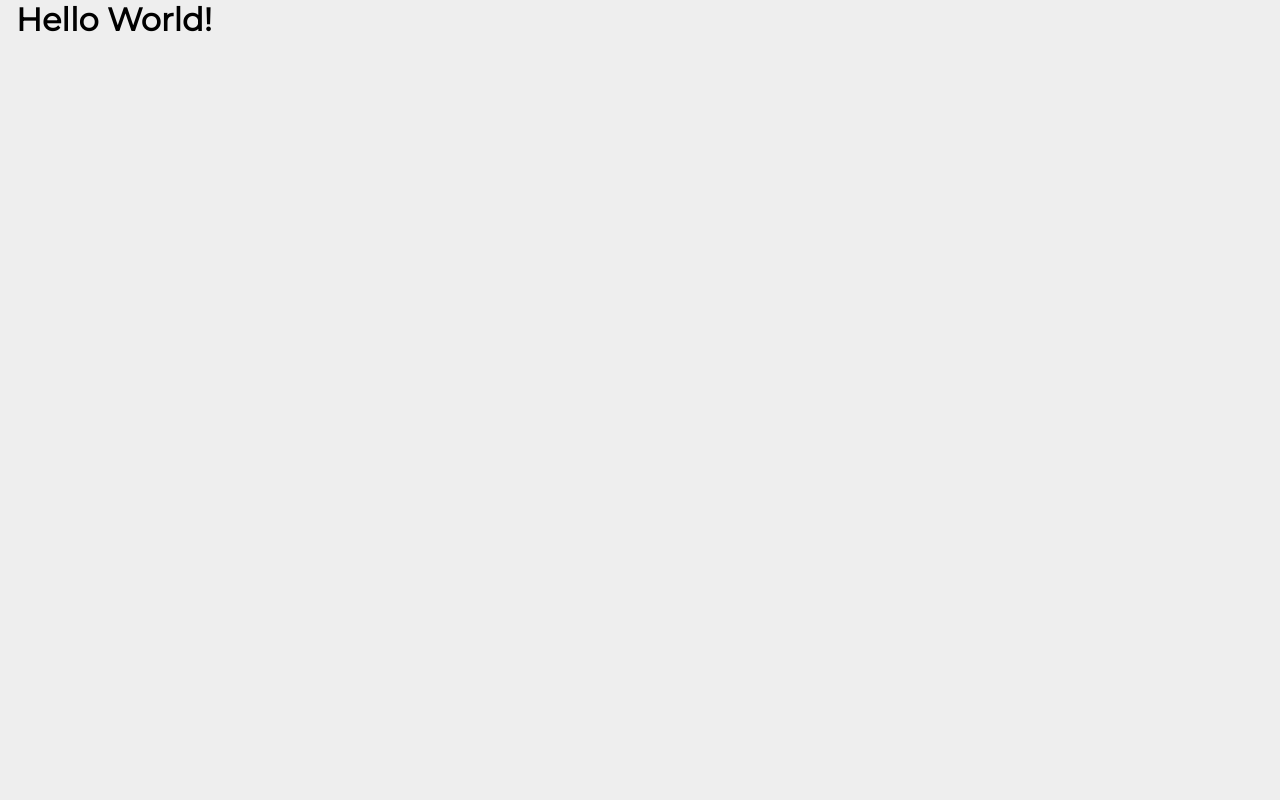
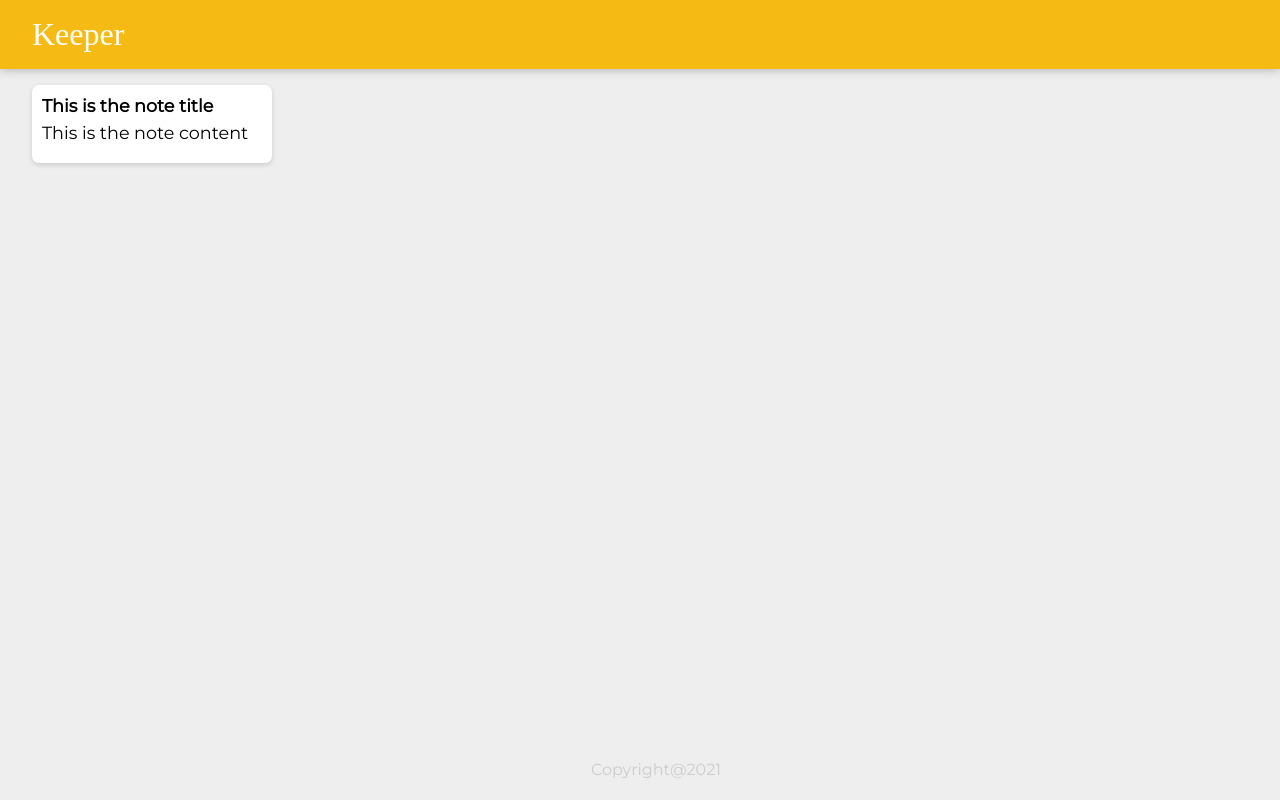
Before and after one commit to Tianyao-Ma/Keeper_App, a React (Create React App) app: page / in a window 1280 px wide. Built offline with nearby package versions, Linux system fonts and the light colour scheme; a web font is replaced by a local one.

Commit message:
create and initialized header, footer, body components

```diff
--- /dev/null
+++ b/src/components/App.jsx
@@ -0,0 +1,17 @@
+import React from "react";
+import Footer from "./Footer";
+import Note from "./Note";
+import Header from "./Header"
+
+function App() {
+
+    return(
+        <div>
+            <Header />
+            <Note />
+            <Footer />
+        </div>
+    )
+}
+
+export default App;
--- /dev/null
+++ b/src/components/Footer.jsx
@@ -0,0 +1,15 @@
+import React from "react";
+
+function Footer() {
+    let curData = new Date();
+    let curYear = curData.getFullYear();
+
+    return(
+        <footer>
+            <p>Copyright@{curYear}</p>
+        </footer>
+    )
+
+}
+
+export default Footer;
--- /dev/null
+++ b/src/components/Header.jsx
@@ -0,0 +1,13 @@
+import React from "react";
+
+
+function Header() {
+    return(
+        <header>
+            <h1>Keeper</h1>
+        </header>
+    )
+}
+
+
+export default Header;
--- /dev/null
+++ b/src/components/Note.jsx
@@ -0,0 +1,15 @@
+import React from "react";
+
+function Note() {
+    let title = "This is the note title";
+    let content = "This is the note content";
+
+    return(
+        <div className="note">
+            <h1>{ title }</h1>
+            <p>{ content }</p>
+        </div>
+    )
+}
+
+export default Note;
--- a/src/index.js
+++ b/src/index.js
@@ -1,5 +1,6 @@
 import React from 'react';
 import ReactDOM from 'react-dom';
+import App from "./components/App";
 
 //1. Create a new React app.
 //2. Create a App.jsx component.
@@ -16,6 +17,6 @@
 
 
 ReactDOM.render(
-  <h1>Hello World!</h1>,
+  <App />,
   document.getElementById("root")
 )
```
